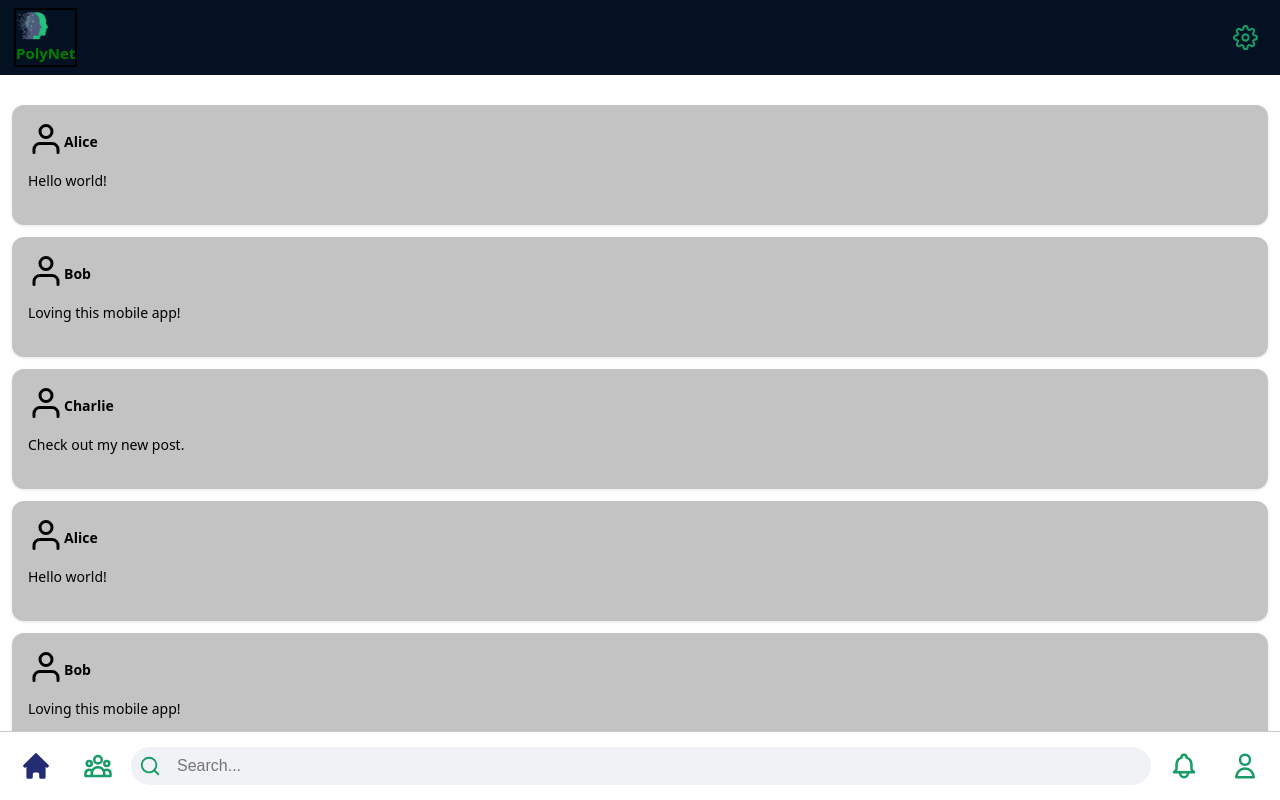
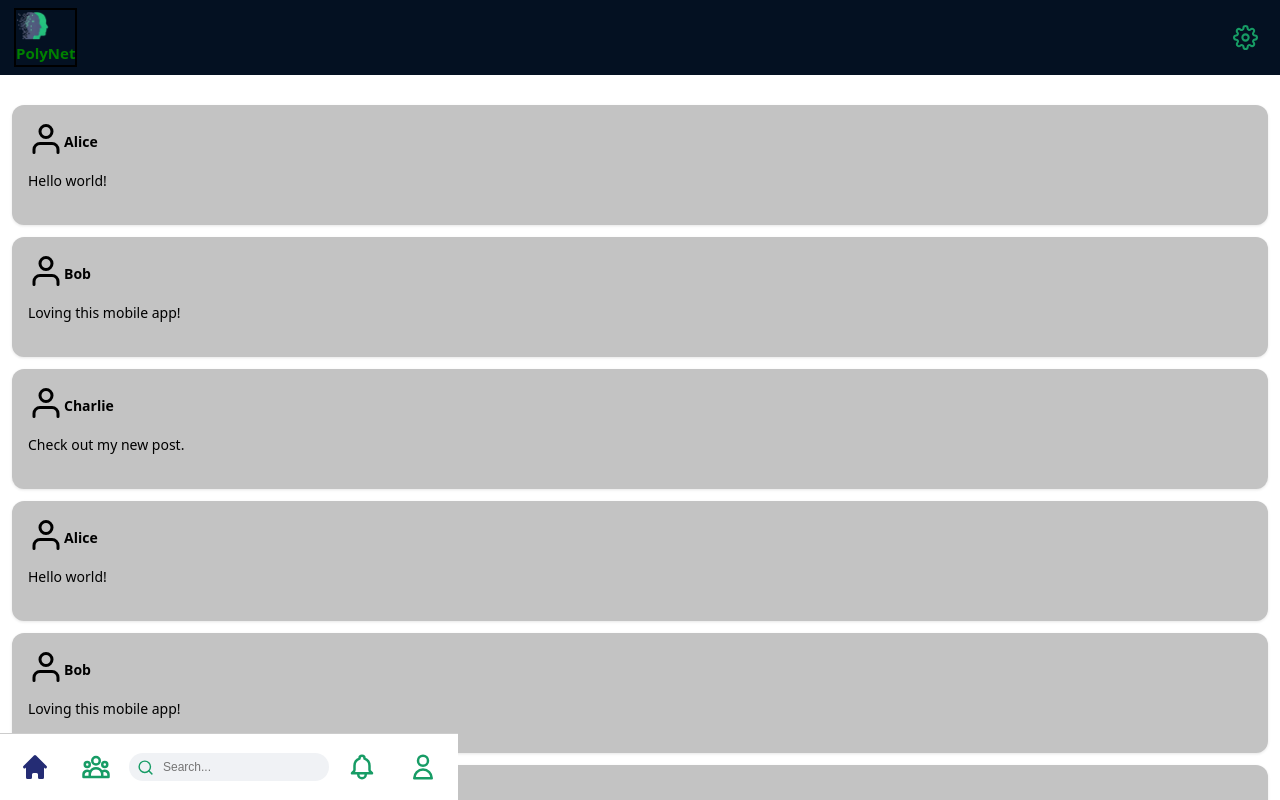
Before and after one commit to Sofiyat1/PolyNet, a React (Vite) app: page /homepage in a window 1280 px wide. Built offline with nearby package versions, Linux system fonts and the light colour scheme.

Commit message:
Fix: SubNavbar invisibility and inactivity

```diff
--- a/src/App.css
+++ b/src/App.css
@@ -2,6 +2,7 @@
   box-sizing: border-box;
   margin: 0;
   padding: 0;
+  -webkit-tap-highlight-color: transparent;
 }
 
 html, body, #root {
--- a/src/components/SubNavbar.css
+++ b/src/components/SubNavbar.css
@@ -7,6 +7,9 @@
   border-top: 1px solid #ccc;
   color: #179c65;
   flex-shrink: 0;
+  z-index: 9999;
+  position: fixed;
+  bottom: 0;
 }
 
 .sub-navbar-left,
@@ -20,10 +23,10 @@
   flex: 1;
   display: flex;
   align-items: center;
-  margin: 0 10px;
+  margin: 1px 10px;
   background-color: #f0f2f5;
-  padding: 4px 8px;
-  border-radius: 20px;
+  padding: 1px 8px;
+  border-radius: 16px;
 }
 
 .sub-navbar-item {
@@ -52,13 +55,12 @@
 
 .sub-navbar-center input {
   flex: 1;
-  padding: 6px 10px;
-  border-radius: 8px;
+  padding: 6px 3px;
   border: none;
   background: none;
   color: black;
   outline: none;
-  font-size: 16px;
+  font-size: 12px;
   width: 100%;
 }
 
--- a/src/components/SubNavbar.jsx
+++ b/src/components/SubNavbar.jsx
@@ -22,7 +22,7 @@ function SubNavbar() {
           }
         >
           {({ isActive }) =>
-            isActive ? <HiHome size={32} /> : <HiOutlineHome size={30} />
+            isActive ? <HiHome size={30} /> : <HiOutlineHome size={30} />
           }
         </NavLink>
 
@@ -33,14 +33,14 @@ function SubNavbar() {
           }
         >
           {({ isActive }) =>
-            isActive ? <HiUserGroup size={32} /> : <HiOutlineUserGroup size={30} />
+            isActive ? <HiUserGroup size={30} /> : <HiOutlineUserGroup size={30} />
           }
         </NavLink>
       </div>
 
       {/* Center search */}
       <div className="sub-navbar-center">
-        <FiSearch size={22} />
+        <FiSearch size={17} />
         <input
           type="text"
           placeholder="Search..."
@@ -58,7 +58,7 @@ function SubNavbar() {
           }
         >
           {({ isActive }) =>
-            isActive ? <HiBell size={32} /> : <HiOutlineBell size={30} />
+            isActive ? <HiBell size={30} /> : <HiOutlineBell size={30} />
           }
         </NavLink>
         <NavLink
@@ -68,7 +68,7 @@ function SubNavbar() {
           }
         >
           {({ isActive }) =>
-            isActive ? <HiUser size={32} /> : <HiOutlineUser size={30} />
+            isActive ? <HiUser size={30} /> : <HiOutlineUser size={30} />
           }
         </NavLink>
       </div>
--- a/src/layouts/AppLayout.css
+++ b/src/layouts/AppLayout.css
@@ -12,4 +12,5 @@
   overflow-x: hidden;
   padding-top: 100px;
   margin-top: -100px;
+  padding-bottom: 80px;
 }
```
